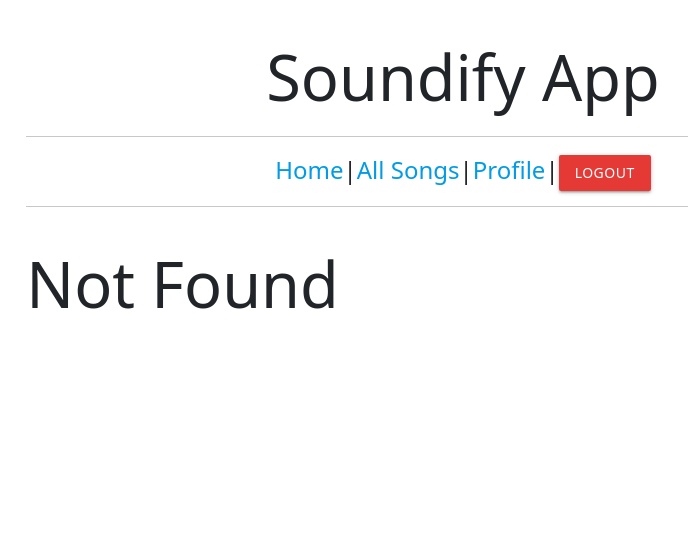
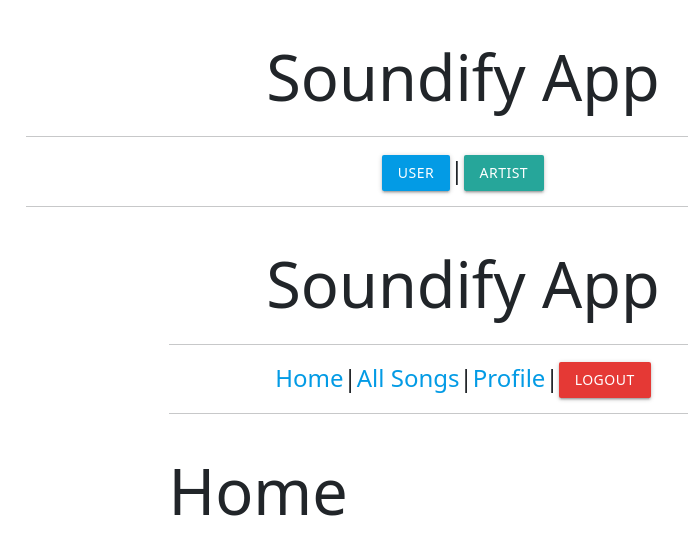
Before and after one commit to AjinkyaChavan9/SoundifyBackendSpringBoot, a React (Vite) app in the folder soundify_frontend/: page /user in a window 1280 px wide. Before the commit this address had no page. Shown: the top 554 px of the page, without its empty margins (177-865 px from the left). Built offline with nearby package versions, Linux system fonts and the light colour scheme.

Commit message:
Common Landing Page Created

```diff
--- /dev/null
+++ b/soundify_frontend/src/components/Artist/ArtistLanding.jsx
@@ -0,0 +1,96 @@
+import React, { Component, useEffect, useState } from 'react';
+import Header from '../Header';
+// import Footer from './Footer';
+import { Link, Outlet, Route, Routes } from 'react-router-dom';
+import { useNavigate } from 'react-router-dom';
+import '../../../node_modules/bootstrap/dist/css/bootstrap.min.css'
+import About from '../About';
+import Home from '../Home';
+// import Contact from './Contact';
+//import Dashboard from '../Artist/ArtistDashboard';
+import NotFound from '../NotFound';
+import ProtectedRoute from '../ProtectedRoute';
+
+//import { SignUp } from './ArtistSignUp';
+//import { UpdateProfile } from './UserProfile';
+//import Login from './UserLogin';
+
+function ArtistLanding() {
+    //debugger;
+    const [userIsLoggedInLanding, setUserIsLoggedInLanding] = useState("false");
+    // useState(window.sessionStorage.getItem("userIsLoggedIn"))
+
+
+    var navigate = useNavigate();
+
+    var Signup = () => {
+        // debugger;
+        navigate("/register");
+    }
+
+    var LogIn = () => {
+        // debugger;
+        navigate("/login");
+    }
+    var changeUserIsLoggedInLanding = () => {
+        setUserIsLoggedInLanding(window.sessionStorage.getItem("userIsLoggedIn"))
+
+    }
+
+    useEffect(() => {
+        changeUserIsLoggedInLanding();
+    }, [userIsLoggedInLanding])
+
+    var LogOut = () => {
+       // debugger;
+
+        window.sessionStorage.setItem("userIsLoggedIn", "false");
+        // var isLogged =  window.sessionStorage.getItem("userIsLoggedIn")
+        window.sessionStorage.setItem("firstName", "")
+        window.sessionStorage.setItem("id", "");
+
+        changeUserIsLoggedInLanding();
+
+        navigate("/login");
+
+
+    }
+    return (
+        <div className='container'>
+            <Header></Header>
+            <hr></hr>
+            <div style={{ fontSize: "x-large", textAlign: "center" }}>
+
+
+                {userIsLoggedInLanding == "false" ?
+                    (<><button className='btn waves-effect waves-light #e53935 light-blue darken-1 '
+                        onClick={Signup}>Register</button>|
+                        <button className='btn waves-effect waves-light '
+                            onClick={LogIn}>Login</button> </>)
+                    : (
+                        <><Link to="/" >Home</Link>|
+                            <Link to="/dashboard">All Songs</Link>|
+                            <Link to="/profile">Profile</Link>|
+                            <button className='btn waves-effect waves-light #e53935 red darken-1 btn-danger'
+                                onClick={LogOut}>Logout</button></>)}
+            </div>
+
+            <hr></hr>
+            <Routes>
+                <Route path="/" element={<Outlet />}>
+                    <Route index element={<Home />} />
+                    <Route path="dashboard" element={<Dashboard userIsLoggedInLanding={userIsLoggedInLanding} changeUserIsLoggedInLanding={changeUserIsLoggedInLanding} />} />
+                    <Route path="profile" element={<UpdateProfile />} />
+                    <Route path="login" element={<Login userIsLoggedInLanding={userIsLoggedInLanding} changeUserIsLoggedInLanding={changeUserIsLoggedInLanding} />} />
+                    <Route path="register" element={<SignUp />} />
+                    <Route path="*" element={<NotFound />} />
+                </Route>
+            </Routes>
+
+            {/* <Footer/> */}
+        </div>
+    );
+
+}
+
+export default ArtistLanding;
--- a/soundify_frontend/src/components/Landing.jsx
+++ b/soundify_frontend/src/components/Landing.jsx
@@ -1,88 +1,44 @@
-import React, { Component, useEffect, useState } from 'react';
-import Header from './Header';
-// import Footer from './Footer';
+import ArtistLandingComponent from "./Artist/ArtistLanding";
+import UserLandingComponent from "./User/UserLanding";
+import Header from "./Header";
 import { Link, Outlet, Route, Routes } from 'react-router-dom';
 import { useNavigate } from 'react-router-dom';
-import '../../node_modules/bootstrap/dist/css/bootstrap.min.css'
-import About from './About';
-import Home from './Home';
-// import Contact from './Contact';
-import Dashboard from './Dashboard';
-import NotFound from './NotFound';
-import ProtectedRoute from './ProtectedRoute';
-
-import { SignUp } from './UserSignUp';
-import { UpdateProfile } from './UserProfile';
-import Login from './User/UserLogin';
+import NotFound from "./NotFound";
 
 function Landing() {
-    //debugger;
-    const [userIsLoggedInLanding, setUserIsLoggedInLanding] = useState("false");
-    // useState(window.sessionStorage.getItem("userIsLoggedIn"))
-
 
 	var navigate = useNavigate();
 
-    var Signup = () => {
+    var UserLanding = () => {
         // debugger;
-        navigate("/register");
+        navigate("/user");
+    }
+	var ArtistLanding = () => {
+        // debugger;
+        navigate("/artist");
     }
 
-    var LogIn = () => {
-        // debugger;
-        navigate("/login");
-    }
-    var changeUserIsLoggedInLanding = () => {
-        setUserIsLoggedInLanding(window.sessionStorage.getItem("userIsLoggedIn"))
+	return (
 
-    }
-
-    useEffect(() => {
-        changeUserIsLoggedInLanding();
-    }, [userIsLoggedInLanding])
-
-    var LogOut = () => {
-       // debugger;
-
-        window.sessionStorage.setItem("userIsLoggedIn", "false");
-        // var isLogged =  window.sessionStorage.getItem("userIsLoggedIn")
-        window.sessionStorage.setItem("firstName", "")
-        window.sessionStorage.setItem("id", "");
-
-        changeUserIsLoggedInLanding();
-
-        navigate("/login");
-
-
-    }
-    return (
 		<div className='container'>
 			<Header></Header>
 			<hr></hr>
 			<div style={{ fontSize: "x-large", textAlign: "center" }}>
 
 
-                {userIsLoggedInLanding == "false" ?
-                    (<><button className='btn waves-effect waves-light #e53935 light-blue darken-1 '
-                        onClick={Signup}>Register</button>|
+				<><button className='btn waves-effect waves-light #e53935 light-blue darken-1 '
+					onClick={UserLanding}>User</button>|
 					<button className='btn waves-effect waves-light '
-                            onClick={LogIn}>Login</button> </>)
-                    : (
-                        <><Link to="/" >Home</Link>|
-                            <Link to="/dashboard">All Songs</Link>|
-                            <Link to="/profile">Profile</Link>|
-                            <button className='btn waves-effect waves-light #e53935 red darken-1 btn-danger'
-                                onClick={LogOut}>Logout</button></>)}
+						onClick={ArtistLanding}>Artist</button> </>
+
+
 			</div>
 
 			<hr></hr>
 			<Routes>
 				<Route path="/" element={<Outlet />}>
-                    <Route index element={<Home />} />
-                    <Route path="dashboard" element={<Dashboard userIsLoggedInLanding={userIsLoggedInLanding} changeUserIsLoggedInLanding={changeUserIsLoggedInLanding} />} />
-                    <Route path="profile" element={<UpdateProfile />} />
-                    <Route path="login" element={<Login userIsLoggedInLanding={userIsLoggedInLanding} changeUserIsLoggedInLanding={changeUserIsLoggedInLanding} />} />
-                    <Route path="register" element={<SignUp />} />
+					<Route path="/user" element={<UserLandingComponent />} />
+					<Route path="/artist" element={<ArtistLandingComponent />} />
 					<Route path="*" element={<NotFound />} />
 				</Route>
 			</Routes>
@@ -90,7 +46,6 @@ function Landing() {
 			{/* <Footer/> */}
 		</div>
 	);
-
 }
 
 export default Landing;
--- a/soundify_frontend/src/components/Dashboard.jsx
+++ b/soundify_frontend/src/components/User/UserDashboard.jsx
@@ -1,11 +1,11 @@
 import { useEffect, useState } from 'react'
 import React from 'react';
 
-import '../../node_modules/bootstrap/dist/css/bootstrap.min.css'
+import '../../../node_modules/bootstrap/dist/css/bootstrap.min.css'
 
 // const http = require('http');
 
-function Dashboard() {
+function UserDashboard() {
 
     //  const[stateVariableName, setStateVariableFunction] = useState(stateVariableValue)
     var userIsLoggedIn = window.sessionStorage.getItem("userIsLoggedIn");
@@ -24,4 +24,4 @@ function Dashboard() {
 
 }
 
-export default Dashboard;
+export default UserDashboard;
--- /dev/null
+++ b/soundify_frontend/src/components/User/UserLanding.jsx
@@ -0,0 +1,96 @@
+import React, { Component, useEffect, useState } from 'react';
+import Header from '../Header';
+// import Footer from './Footer';
+import { Link, Outlet, Route, Routes } from 'react-router-dom';
+import { useNavigate } from 'react-router-dom';
+import '../../../node_modules/bootstrap/dist/css/bootstrap.min.css'
+import About from '../About';
+import Home from '../Home';
+// import Contact from './Contact';
+import Dashboard from './UserDashboard';
+import NotFound from '../NotFound';
+import ProtectedRoute from '../ProtectedRoute';
+
+import { SignUp } from './UserSignUp';
+import { UpdateProfile } from './UserProfile';
+import Login from './UserLogin';
+
+function UserLanding() {
+    //debugger;
+    const [userIsLoggedInLanding, setUserIsLoggedInLanding] = useState("false");
+    // useState(window.sessionStorage.getItem("userIsLoggedIn"))
+
+
+    var navigate = useNavigate();
+
+    var Signup = () => {
+        // debugger;
+        navigate("/register");
+    }
+
+    var LogIn = () => {
+        // debugger;
+        navigate("/login");
+    }
+    var changeUserIsLoggedInLanding = () => {
+        setUserIsLoggedInLanding(window.sessionStorage.getItem("userIsLoggedIn"))
+
+    }
+
+    useEffect(() => {
+        changeUserIsLoggedInLanding();
+    }, [userIsLoggedInLanding])
+
+    var LogOut = () => {
+       // debugger;
+
+        window.sessionStorage.setItem("userIsLoggedIn", "false");
+        // var isLogged =  window.sessionStorage.getItem("userIsLoggedIn")
+        window.sessionStorage.setItem("firstName", "")
+        window.sessionStorage.setItem("id", "");
+
+        changeUserIsLoggedInLanding();
+
+        navigate("/login");
+
+
+    }
+    return (
+        <div className='container'>
+            <Header></Header>
+            <hr></hr>
+            <div style={{ fontSize: "x-large", textAlign: "center" }}>
+
+
+                {userIsLoggedInLanding == "false" ?
+                    (<><button className='btn waves-effect waves-light #e53935 light-blue darken-1 '
+                        onClick={Signup}>Register</button>|
+                        <button className='btn waves-effect waves-light '
+                            onClick={LogIn}>Login</button> </>)
+                    : (
+                        <><Link to="/" >Home</Link>|
+                            <Link to="/dashboard">All Songs</Link>|
+                            <Link to="/profile">Profile</Link>|
+                            <button className='btn waves-effect waves-light #e53935 red darken-1 btn-danger'
+                                onClick={LogOut}>Logout</button></>)}
+            </div>
+
+            <hr></hr>
+            <Routes>
+                <Route path="/" element={<Outlet />}>
+                    <Route index element={<Home />} />
+                    <Route path="dashboard" element={<Dashboard userIsLoggedInLanding={userIsLoggedInLanding} changeUserIsLoggedInLanding={changeUserIsLoggedInLanding} />} />
+                    <Route path="profile" element={<UpdateProfile />} />
+                    <Route path="login" element={<Login userIsLoggedInLanding={userIsLoggedInLanding} changeUserIsLoggedInLanding={changeUserIsLoggedInLanding} />} />
+                    <Route path="register" element={<SignUp />} />
+                    <Route path="*" element={<NotFound />} />
+                </Route>
+            </Routes>
+
+            {/* <Footer/> */}
+        </div>
+    );
+
+}
+
+export default UserLanding;
--- a/soundify_frontend/src/components/User/UserLogin.jsx
+++ b/soundify_frontend/src/components/User/UserLogin.jsx
@@ -1,5 +1,5 @@
 import { useState } from "react";
-import "../../node_modules/materialize-css/dist/css/materialize.min.css"
+import "../../../node_modules/materialize-css/dist/css/materialize.min.css"
 import "materialize-css"
 //import '../../node_modules/bootstrap/dist/css/bootstrap.min.css'
 import axios from 'axios';
--- a/soundify_frontend/src/components/User/UserSignUp.jsx
+++ b/soundify_frontend/src/components/User/UserSignUp.jsx
@@ -1,5 +1,5 @@
 import { useState } from 'react';
-import '../../node_modules/bootstrap/dist/css/bootstrap.min.css'
+import '../../../node_modules/bootstrap/dist/css/bootstrap.min.css'
 import { useNavigate } from 'react-router-dom';
 import axios from 'axios';
 export const SignUp = () => {
```
Lines whose indentation alone changed are shown as unchanged.
